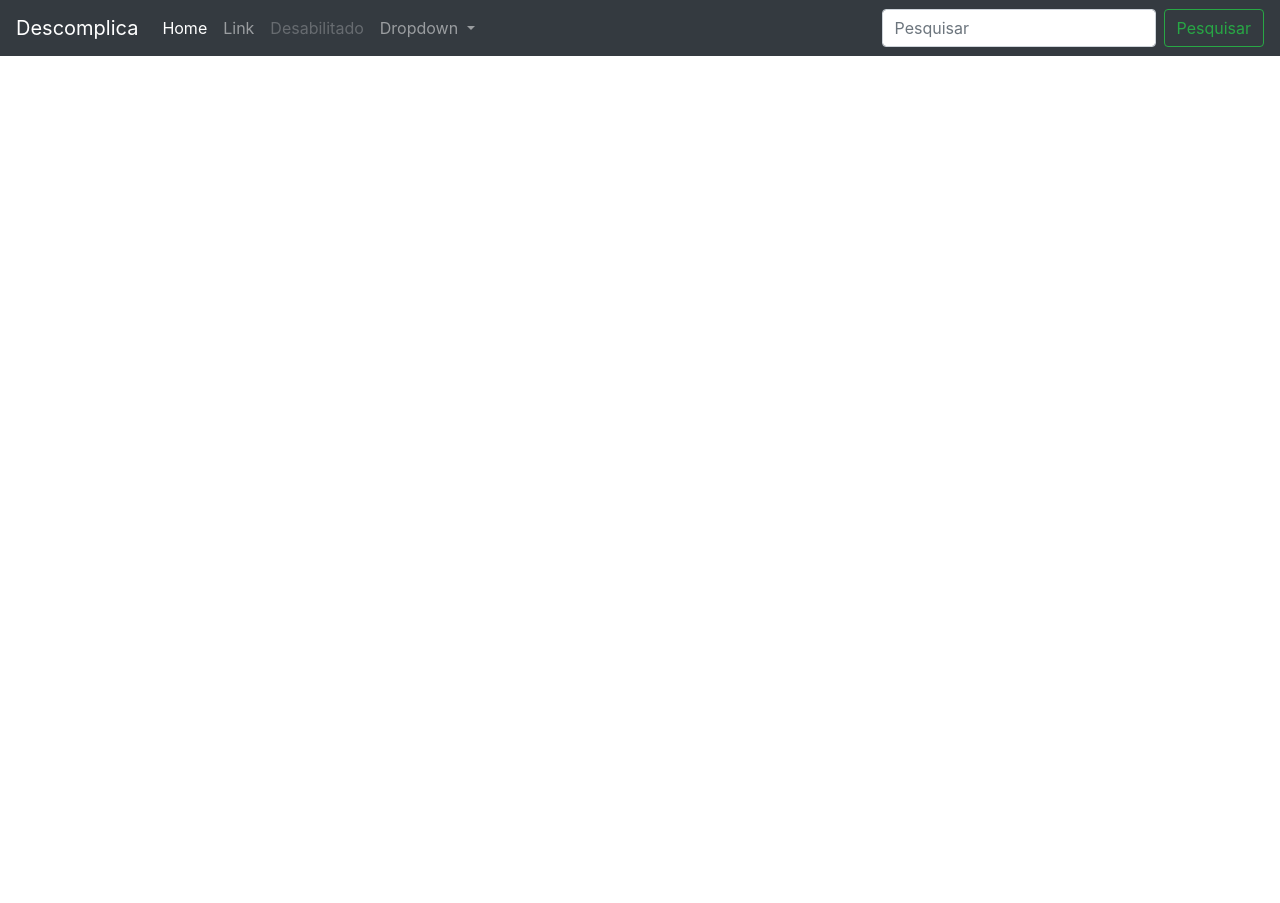
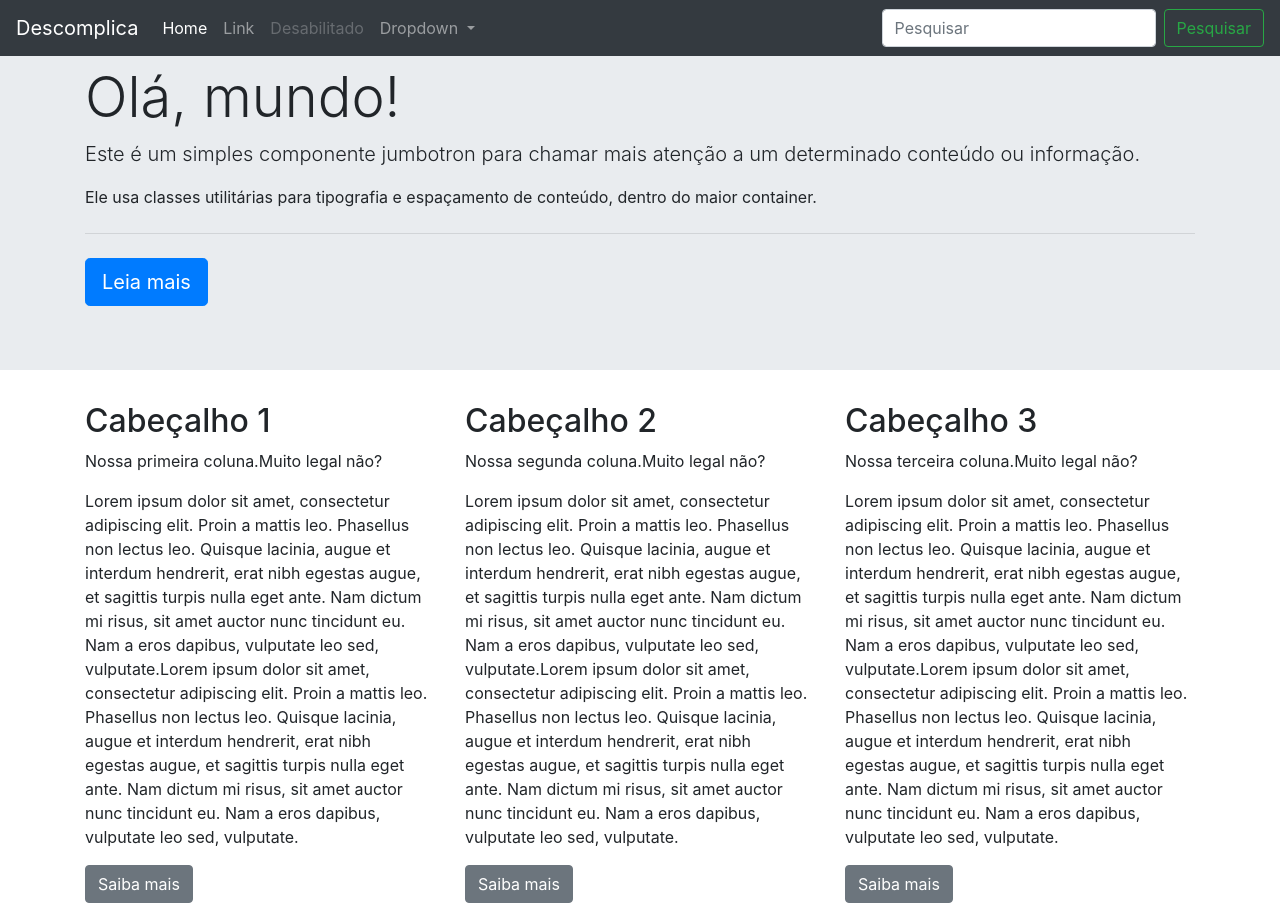
Before and after one commit to naiaragabriela/projeto-webresponsivo, a plain HTML site: page aula_5/index.html in a window 1280 px wide. Before the commit the page ends 800 px from the top, so only its background shows below. Drawn offline with nearby package versions, Linux system fonts and the light colour scheme.

Commit message:
create a jumbotron

```diff
--- a/aula_5/index.html
+++ b/aula_5/index.html
@@ -45,6 +45,41 @@
                 </form>
               </div>
         </nav>
+        <main>
+            <div class="jumbotron jumbotron-fluid">
+                <div class="container">
+                    <h1 class="display-4">Olá, mundo!</h1>
+                    <p class="lead">Este é um simples componente jumbotron para chamar mais atenção a um determinado conteúdo ou informação.</p>
+                    <p>Ele usa classes utilitárias para tipografia e espaçamento de conteúdo, dentro do maior container.</p>
+                    <hr class="my-4">
+                    <a class="btn btn-primary btn-lg" href="#" role="button">Leia mais</a>
+                </div>
+            </div>
+
+            <div class="container">
+                <div class="row">
+                    <div class="col-md-4">
+                        <h2>Cabeçalho 1</h2>
+                        <p>Nossa primeira coluna.Muito legal não?</p>
+                        <p>Lorem ipsum dolor sit amet, consectetur adipiscing elit. Proin a mattis leo. Phasellus non lectus leo. Quisque lacinia, augue et interdum hendrerit, erat nibh egestas augue, et sagittis turpis nulla eget ante. Nam dictum mi risus, sit amet auctor nunc tincidunt eu. Nam a eros dapibus, vulputate leo sed, vulputate.Lorem ipsum dolor sit amet, consectetur adipiscing elit. Proin a mattis leo. Phasellus non lectus leo. Quisque lacinia, augue et interdum hendrerit, erat nibh egestas augue, et sagittis turpis nulla eget ante. Nam dictum mi risus, sit amet auctor nunc tincidunt eu. Nam a eros dapibus, vulputate leo sed, vulputate.</p>
+                        <a class="btn btn-secondary" href="#" role="button">Saiba mais</a>
+                    </div>
+                    <div class="col-md-4">
+                        <h2>Cabeçalho 2</h2>
+                        <p>Nossa segunda coluna.Muito legal não?</p>
+                        <p>Lorem ipsum dolor sit amet, consectetur adipiscing elit. Proin a mattis leo. Phasellus non lectus leo. Quisque lacinia, augue et interdum hendrerit, erat nibh egestas augue, et sagittis turpis nulla eget ante. Nam dictum mi risus, sit amet auctor nunc tincidunt eu. Nam a eros dapibus, vulputate leo sed, vulputate.Lorem ipsum dolor sit amet, consectetur adipiscing elit. Proin a mattis leo. Phasellus non lectus leo. Quisque lacinia, augue et interdum hendrerit, erat nibh egestas augue, et sagittis turpis nulla eget ante. Nam dictum mi risus, sit amet auctor nunc tincidunt eu. Nam a eros dapibus, vulputate leo sed, vulputate.</p>
+                        <a class="btn btn-secondary" href="#" role="button">Saiba mais</a>
+                    </div>
+                    <div class="col-md-4">
+                        <h2>Cabeçalho 3</h2>
+                        <p>Nossa terceira coluna.Muito legal não?</p>
+                        <p>Lorem ipsum dolor sit amet, consectetur adipiscing elit. Proin a mattis leo. Phasellus non lectus leo. Quisque lacinia, augue et interdum hendrerit, erat nibh egestas augue, et sagittis turpis nulla eget ante. Nam dictum mi risus, sit amet auctor nunc tincidunt eu. Nam a eros dapibus, vulputate leo sed, vulputate.Lorem ipsum dolor sit amet, consectetur adipiscing elit. Proin a mattis leo. Phasellus non lectus leo. Quisque lacinia, augue et interdum hendrerit, erat nibh egestas augue, et sagittis turpis nulla eget ante. Nam dictum mi risus, sit amet auctor nunc tincidunt eu. Nam a eros dapibus, vulputate leo sed, vulputate.</p>
+                        <a class="btn btn-secondary" href="#" role="button">Saiba mais</a>
+                    </div>
+                </div>
+            </div>
+        </main>
+
     </header>
 </body>
 </html>
```
